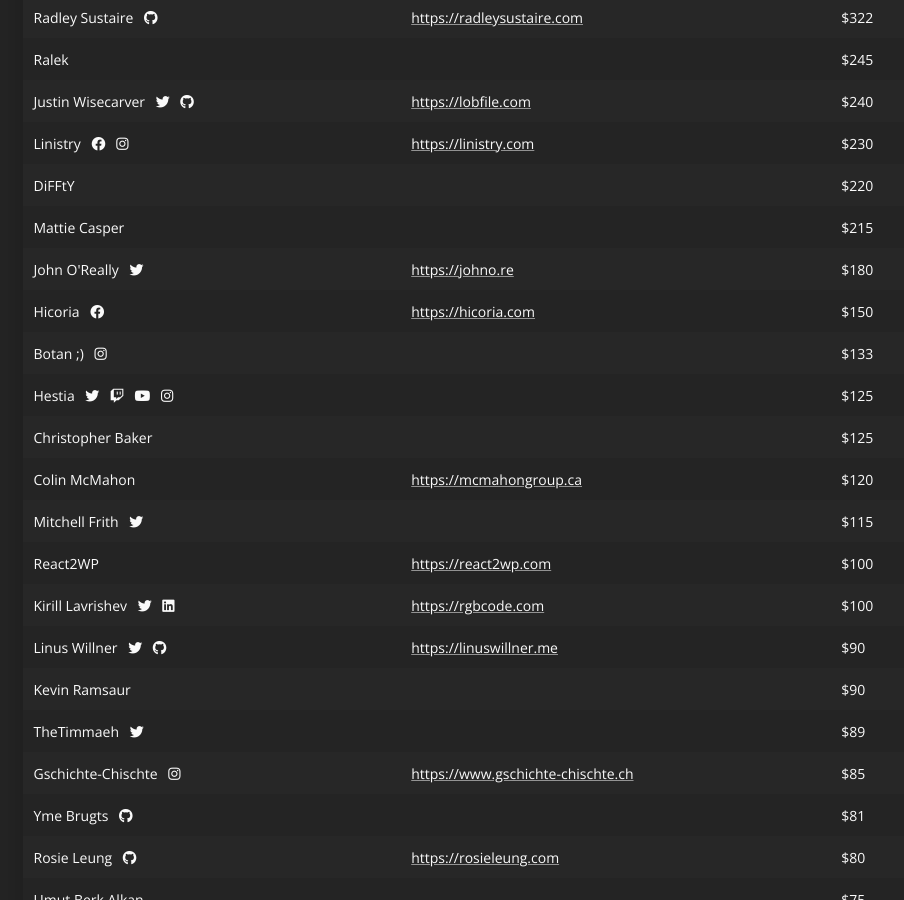
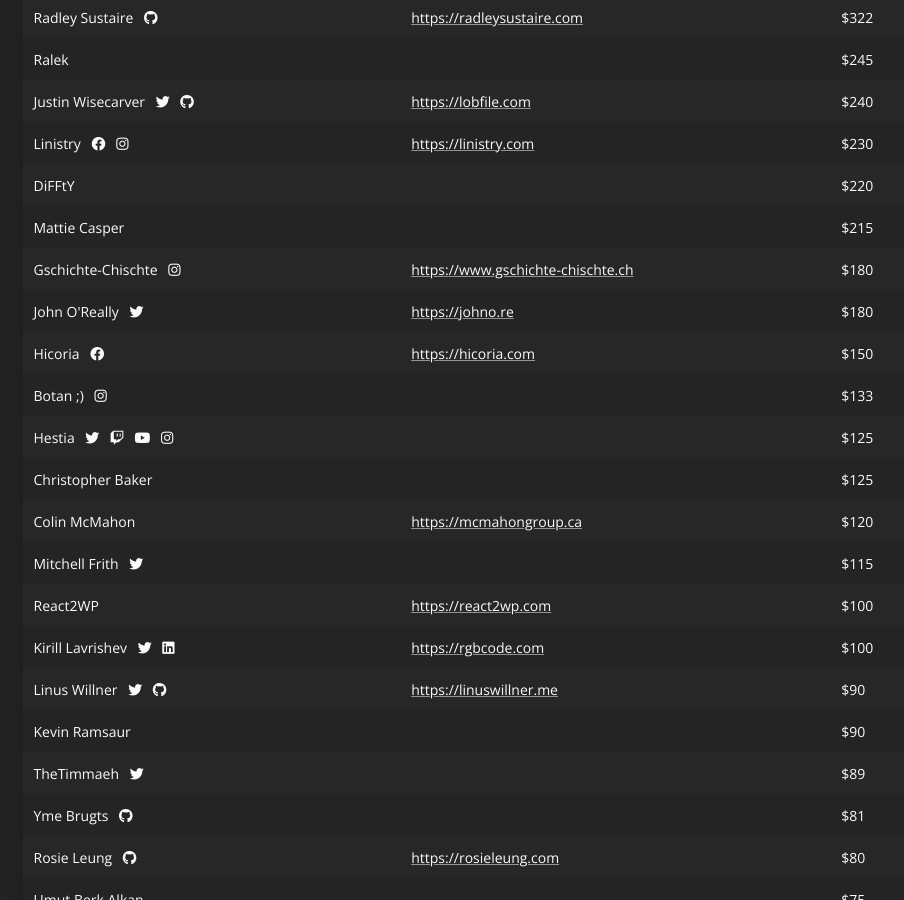
Before and after one commit to ShareX/sharex.github.io, a Jekyll site: the page built from donate.html, in a window 1280 px wide and 900 px high, scrolled down 1007 px. Shown: the whole window, without its empty margins (62-966 px from the left). Built offline with Jekyll 4.4.1, drawn with Linux system fonts in a browser that asks for light colours.

Commit message:
Update donators.yml

```diff
--- a/_data/donators.yml
+++ b/_data/donators.yml
@@ -203,7 +203,7 @@
 - name: Gschichte-Chischte
   instagram: https://www.instagram.com/gschichte.chischte
   website: https://www.gschichte-chischte.ch
-  amount: 85
+  amount: 180
 
 - name: Dapal
   github: https://github.com/dapal-003
```
